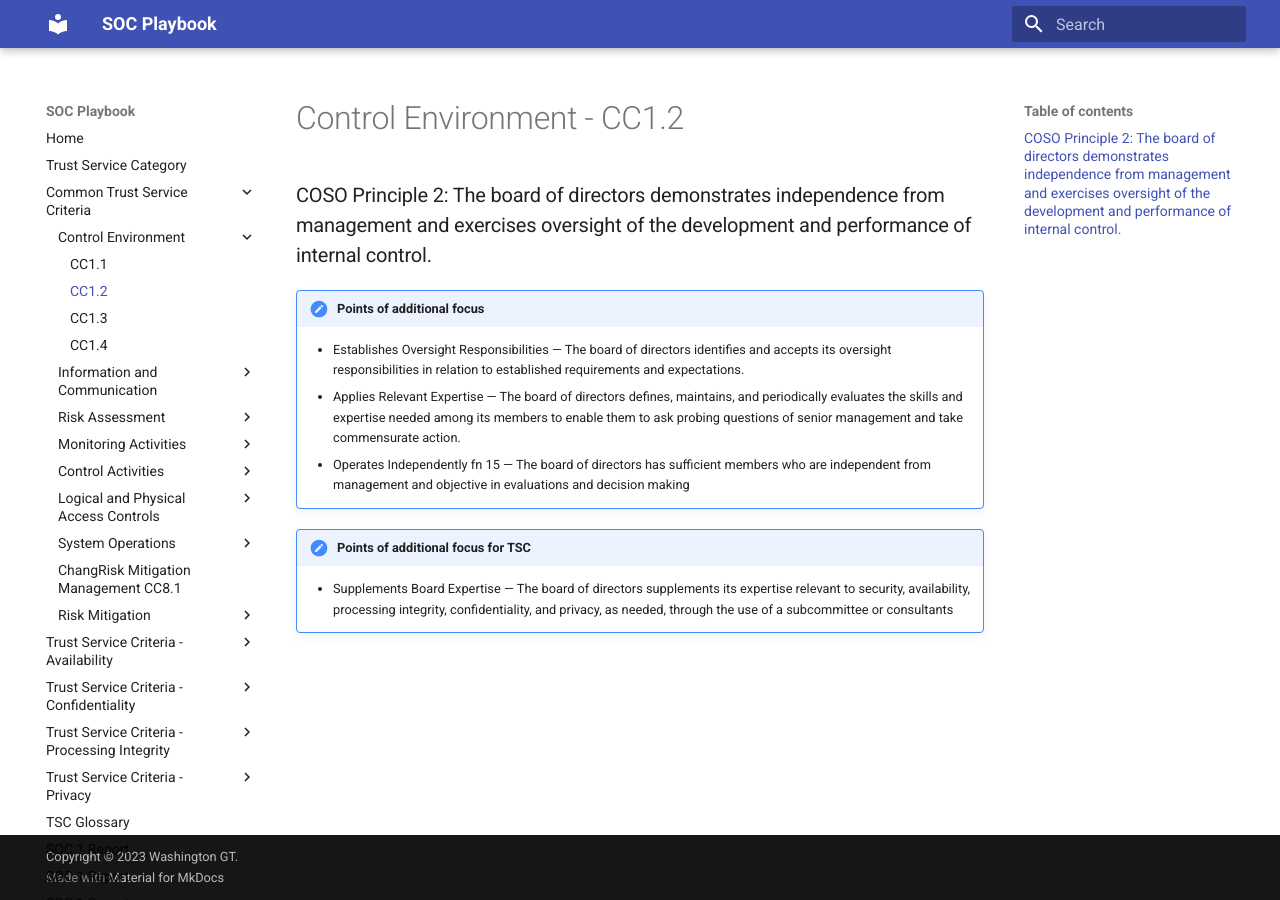
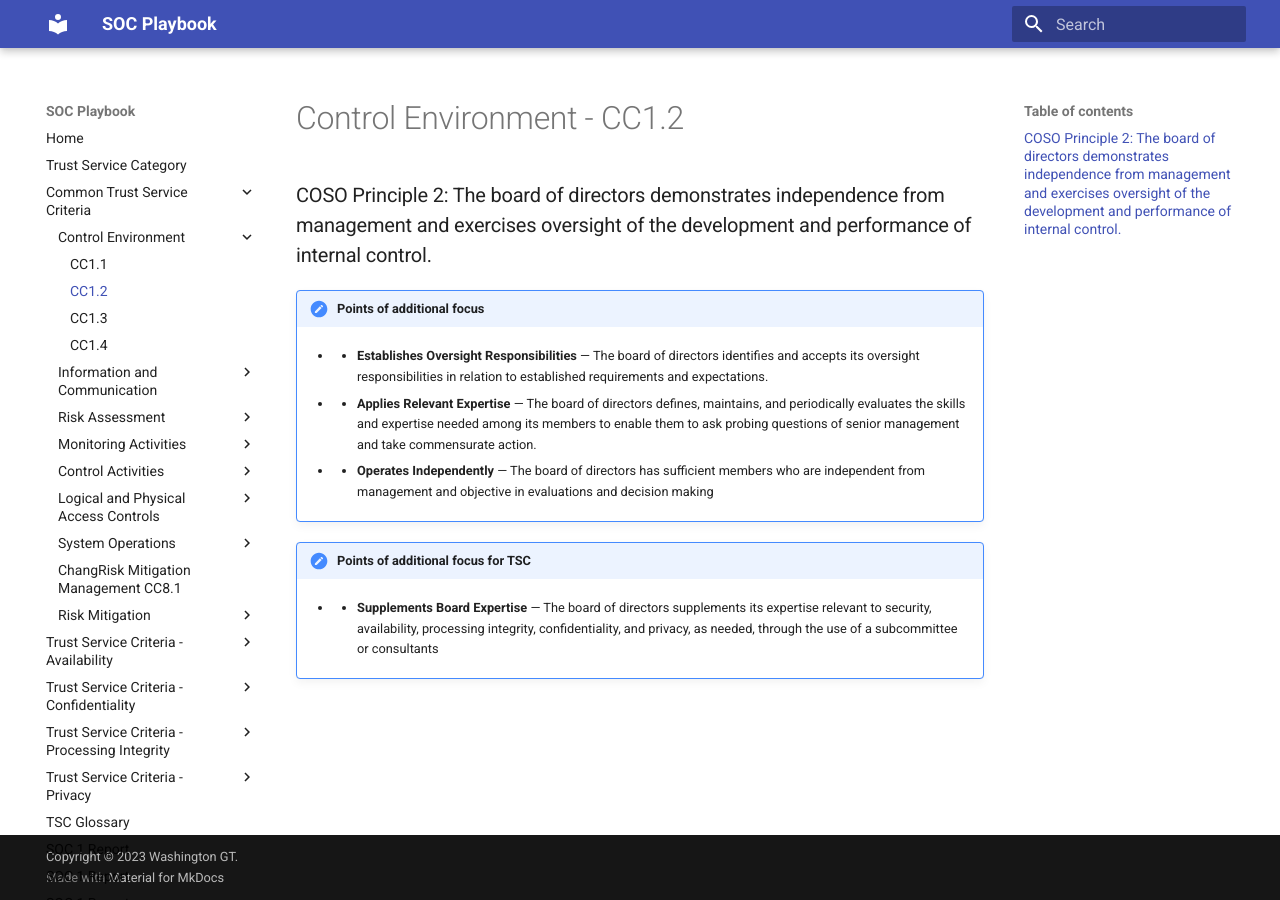
Before and after one commit to WashingtonGT/soc-playbook, an MkDocs documentation site: the page built from docs/tsc/cc1-2.md, in a window 1280 px wide. Built offline with MkDocs 1.6.1 and Material for MkDocs 9.7.7, drawn with Linux system fonts in a browser that asks for light colours.

Commit message:
Update cc1-2.md

```diff
--- a/docs/tsc/cc1-2.md
+++ b/docs/tsc/cc1-2.md
@@ -4,10 +4,10 @@
 
 !!! note "Points of additional focus"
 
-    - Establishes Oversight Responsibilities — The board of directors identifies and accepts its oversight responsibilities in relation to established requirements and expectations.
-    - Applies Relevant Expertise — The board of directors defines, maintains, and periodically evaluates the skills and expertise needed among its members to enable them to ask probing questions of senior management and take commensurate action.
-    - Operates Independently fn 15 — The board of directors has sufficient members who are independent from management and objective in evaluations and decision making
+    - * **Establishes Oversight Responsibilities** — The board of directors identifies and accepts its oversight responsibilities in relation to established requirements and expectations.
+    - * **Applies Relevant Expertise** — The board of directors defines, maintains, and periodically evaluates the skills and expertise needed among its members to enable them to ask probing questions of senior management and take commensurate action.
+    - * **Operates Independently** — The board of directors has sufficient members who are independent from management and objective in evaluations and decision making
 
 !!! note "Points of additional focus for TSC"
 
-    - Supplements Board Expertise — The board of directors supplements its expertise relevant to security, availability, processing integrity, confidentiality, and privacy, as needed, through the use of a subcommittee or consultants
+    - * **Supplements Board Expertise** — The board of directors supplements its expertise relevant to security, availability, processing integrity, confidentiality, and privacy, as needed, through the use of a subcommittee or consultants
```
